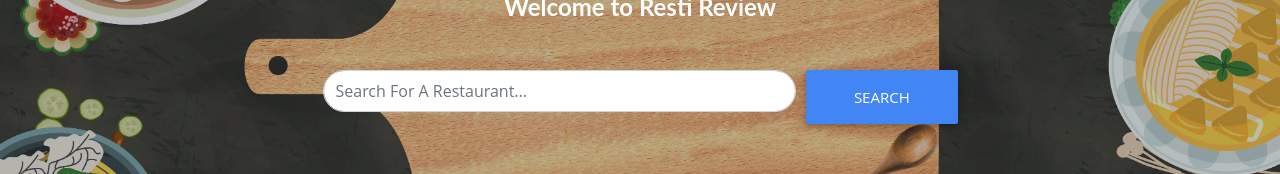
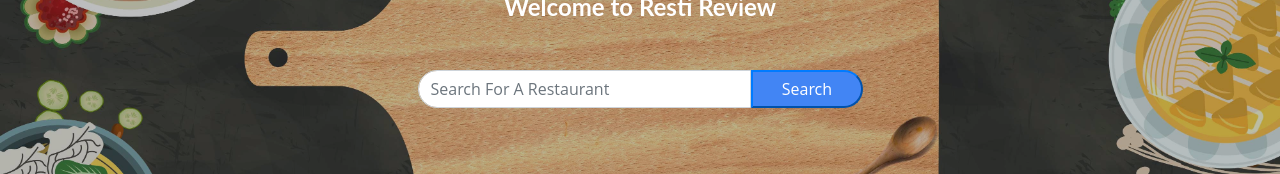
Before and after one commit to bimberman/resti-fe, a React (Create React App) app: page / in a window 1280 px wide. Shown: the part 265-439 px from the top of the page. Built offline with nearby package versions, Linux system fonts and the light colour scheme.

Commit message:
Restyled the header search bar

```diff
--- a/src/components/HomePage/Header.js
+++ b/src/components/HomePage/Header.js
@@ -9,15 +9,11 @@ function Header(){
             <div className="col-xl-9 mx-auto">
               <h4 className="mb-5">Welcome to Resti Review</h4>
             </div>
-            <div className="col-md-10 col-lg-8 col-xl-7 mx-auto">
+            <div className="col-md-17 col-lg-6 col-xl-5 mx-auto">
               <form>
-                <div className="form-row">
-                  <div className="col-12 col-md-9 mb-2 mb-md-0">
-                    <input type="email" className="form-control form-control-lg" placeholder="Search For A Restaurant..."></input>
-                  </div>
-                  <div className="col-12 col-md-3">
-                    <button type="submit" className="btn btn-block btn-lg btn-primary">Search</button>
-                  </div>
+                <div className="form-row justify-content-center ">
+                <div className="input-group  col-12 "> <input type="text" className="form-control" placeholder="Search For A Restaurant" aria-label="Recipient's username" aria-describedby="button-addon2"></input> <button className=" btn-primary border-rad col-3" type="button" id="button-addon2" >Search</button> </div>
+
                 </div>
               </form>
             </div>
```
